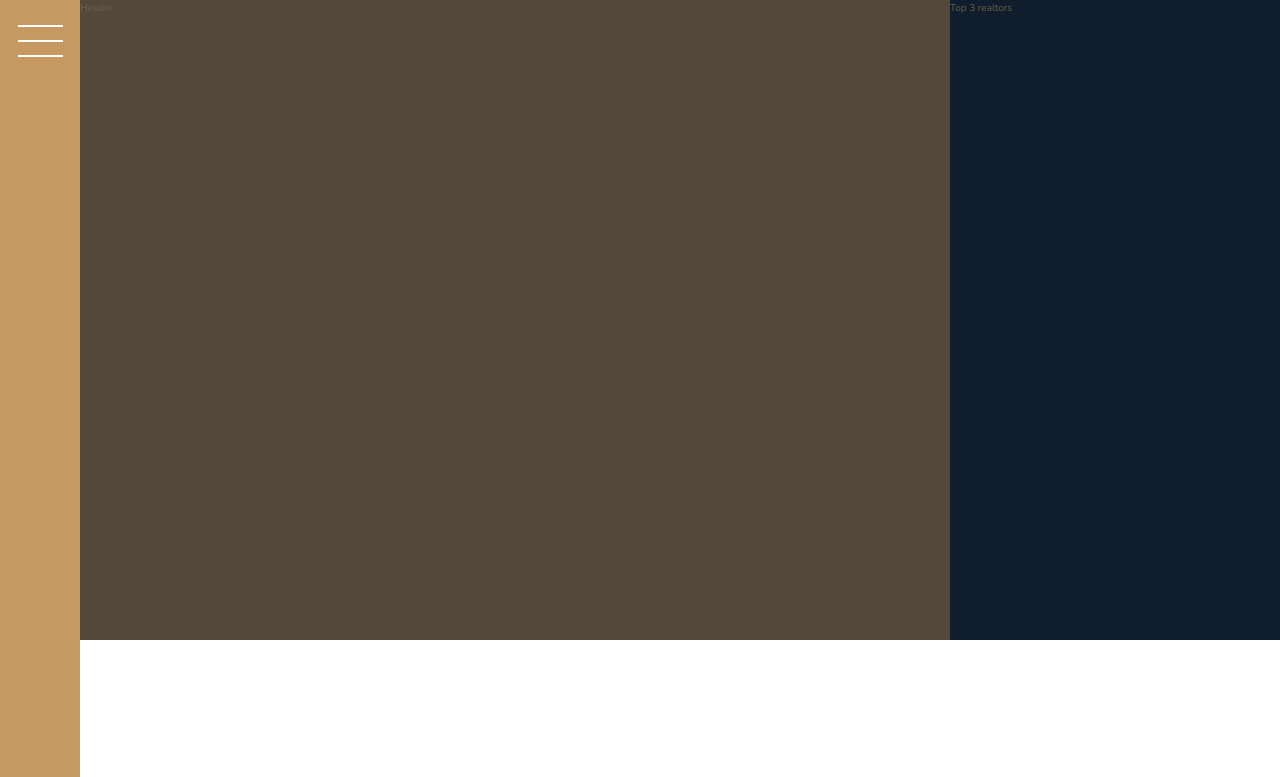
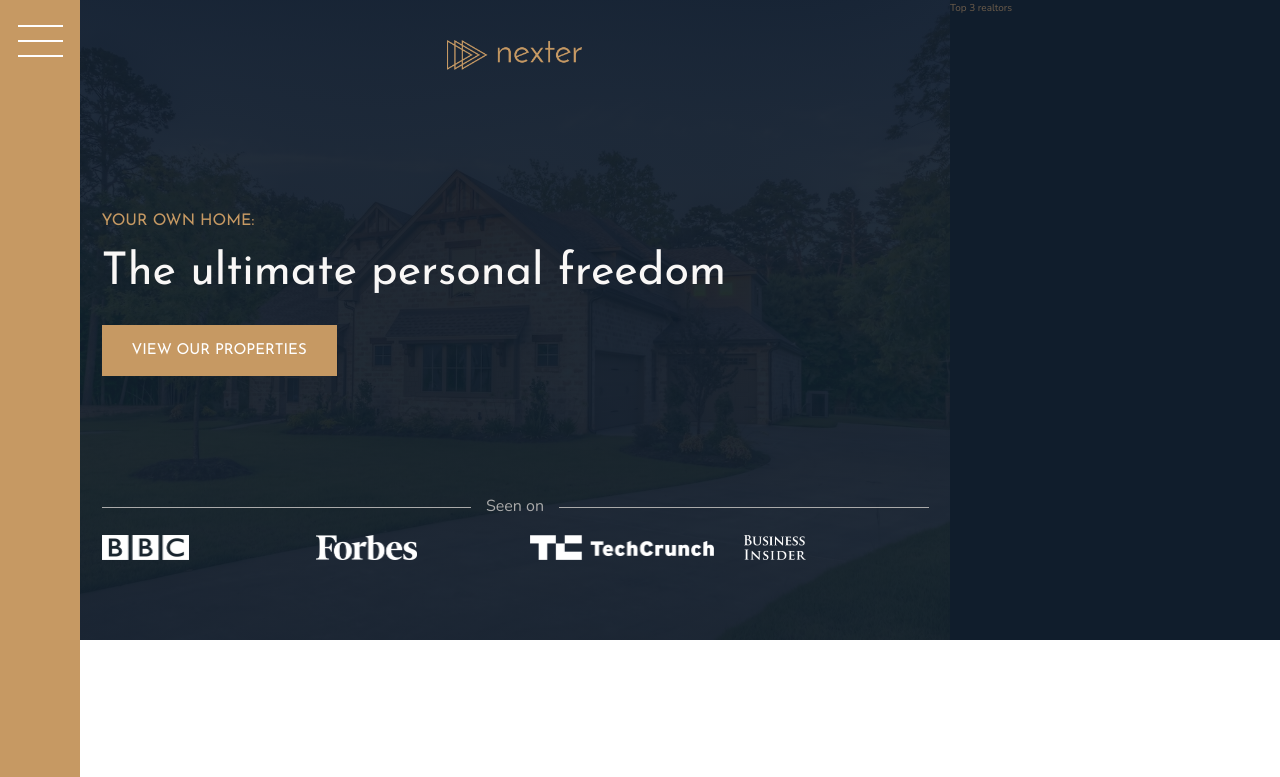
Before and after one commit to catalinpetrovici/Nexter-SASS-Grid, a website: page index.html in a window 1280 px wide. Shown: the top 777 px of the page. Drawn offline with nearby package versions, Linux system fonts and the light colour scheme.

Commit message:
Header - done

```diff
--- a/index.html
+++ b/index.html
@@ -21,8 +21,22 @@
         <button class="nav-btn"></button>
     </div>
 
-    <header class="header">Header</header>
+    <header class="header">
+        <img src="./img/logo.png" alt="" class="header__logo">
+        <h3 class="heading-3">Your own home:</h3>
+        <h1 class="heading-1">The ultimate personal freedom</h1>
+        <button class="btn header__btn">View our properties</button>
+        <div class="header__seenon-text">Seen on</div>
+        <div class="header__seenon-logos">
+            <img src="./img/logo-bbc.png" alt="Seen on logo 1">
+            <img src="./img/logo-forbes.png" alt="Seen on logo 2">
+            <img src="./img/logo-techcrunch.png" alt="Seen on logo 3">
+            <img src="./img/logo-bi.png" alt="Seen on logo 4">
+        </div>
+    </header>
+
     <div class="realtors">Top 3 realtors</div>
+
     <div class="features">
         <div class="feature">
             <svg class="feature__icon">
--- a/sass/_header.scss
+++ b/sass/_header.scss
@@ -1,4 +1,51 @@
 .header {
     background-color: $color-grey-dark-1;
     grid-column: full-start / col-end 6;
+    background-image: linear-gradient(rgba($color-secondary, 0.93), rgba($color-secondary, 0.93)), url(../img/hero.jpeg);
+    background-size: cover;
+    background-position: center;
+    padding: 8rem;
+    padding-top: 4rem;
+
+    display: grid;
+    grid-template-rows: 1fr min-content 6rem 1fr;
+    grid-template-columns: max-content;
+    grid-row-gap: 1.5rem;
+    justify-content: center;
+
+    &__logo {
+        height: 3rem;
+        justify-self: center;
+    }
+
+    &__btn {
+        align-self: start;
+        justify-self: start;
+    }
+
+    &__seenon-text {
+        display: grid;
+        grid-template-columns: 1fr max-content 1fr;
+        font-size: 1.6rem;
+        grid-column-gap: 1.5rem;
+        align-items: center;
+        color: $color-grey-light-2;
+
+        &::before,
+        &::after {
+            content: "";
+            height: 1px;
+            display: block;
+            background-color: currentColor;
+        }
+    }
+
+    &__seenon-logos {
+        display: grid;
+        grid-template-columns: repeat(4, 1fr);
+        grid-column-gap: 3rem;
+        img {
+            height: 2.5rem;
+        }
+    }
 }
--- a/sass/_typography.scss
+++ b/sass/_typography.scss
@@ -5,6 +5,9 @@
 
 .heading-1 {
     @extend %heading;
+    font-size: 4.5rem;
+    color: $color-grey-light-1;
+    line-height: 1;
 }
 
 .heading-2 {
```
Also changed, not shown: css/style.css.
